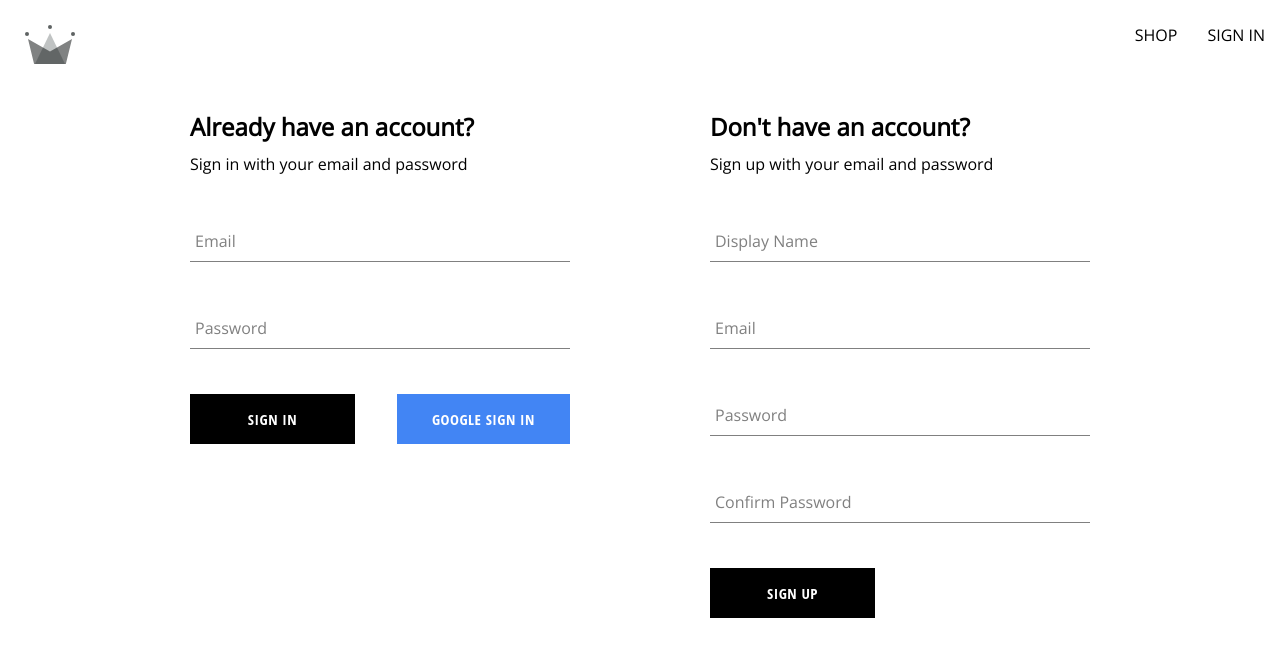
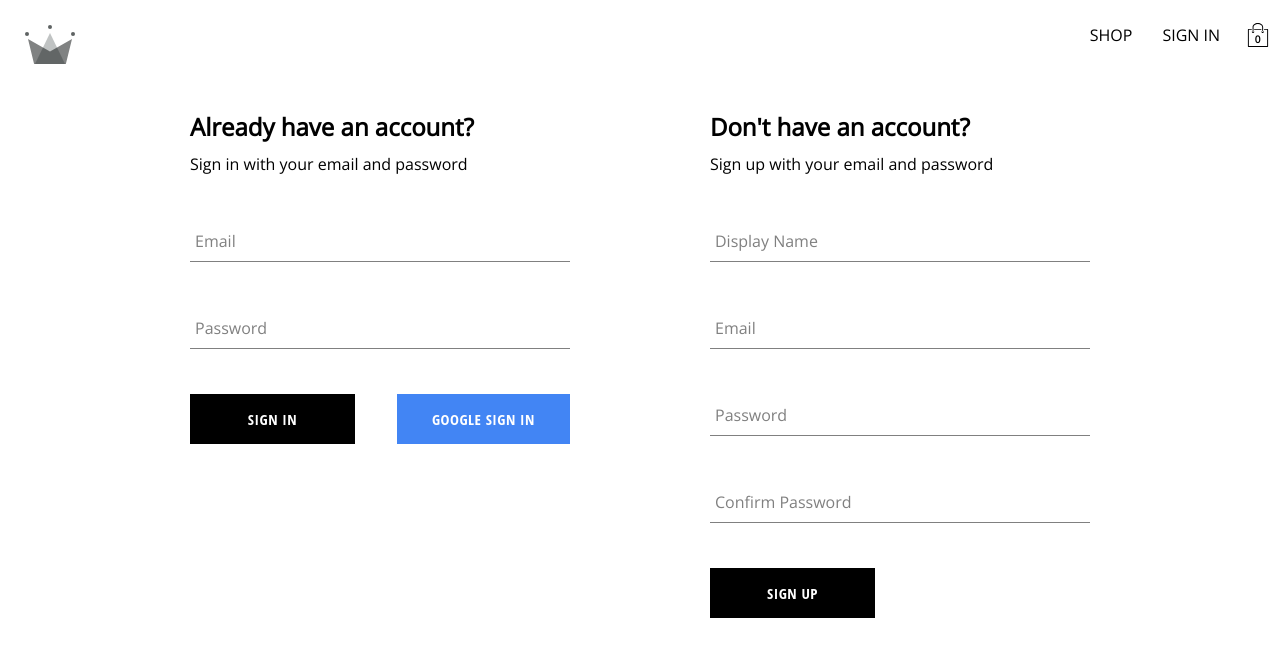
Before and after one commit to itava0/eCommerce, a React (Create React App) app: page /sign-in in a window 1280 px wide. Shown: the top 656 px of the page. Built offline with nearby package versions, Linux system fonts and the light colour scheme; no server answers.

Commit message:
Added the shopping icon

```diff
--- a/src/routes/navigation/Navigation.js
+++ b/src/routes/navigation/Navigation.js
@@ -1,33 +1,44 @@
 import { Fragment, useContext } from "react";
 import { Link, Outlet } from "react-router-dom";
+
+import { UserContext } from "../../contexts/user.context";
+import { CartContext } from "../../contexts/cart.context";
+
+import CartIcon from "../../components/cart-icon/cart-icon";
+import CartDropdown from "../../components/cart-dropdown/cart-dropdown";
 import { ReactComponent as CrwnLogo } from "../../assets/crown.svg";
-import { UserContext } from "../../contexts/user.context";
 
 import { signOutUser } from "../../utils/firebase/firebase";
 import "./navigation.scss";
 
 const Navigation = () => {
   const { currentUser } = useContext(UserContext);
+  const { isCartOpen } = useContext(CartContext);
 
   return (
     <Fragment>
-      <nav className="navigation">
-        <Link className="logo-container" to="/">
-          <CrwnLogo className="logo" />
+      <div className='navigation'>
+        <Link className='logo-container' to='/'>
+          <CrwnLogo className='logo' />
         </Link>
-        <div className="nav-links-container">
-          <Link className="nav-link" to="/shop">
+        <div className='nav-links-container'>
+          <Link className='nav-link' to='/shop'>
             SHOP
           </Link>
+
           {currentUser ? (
-            <span className="nav-link" onClick={signOutUser}> SIGN OUT</span>
+            <span className='nav-link' onClick={signOutUser}>
+              SIGN OUT
+            </span>
           ) : (
-            <Link className="nav-link" to="/sign-in">
+            <Link className='nav-link' to='/auth'>
               SIGN IN
             </Link>
           )}
+          <CartIcon />
         </div>
-      </nav>
+        {isCartOpen && <CartDropdown />}
+      </div>
       <Outlet />
     </Fragment>
   );
```
